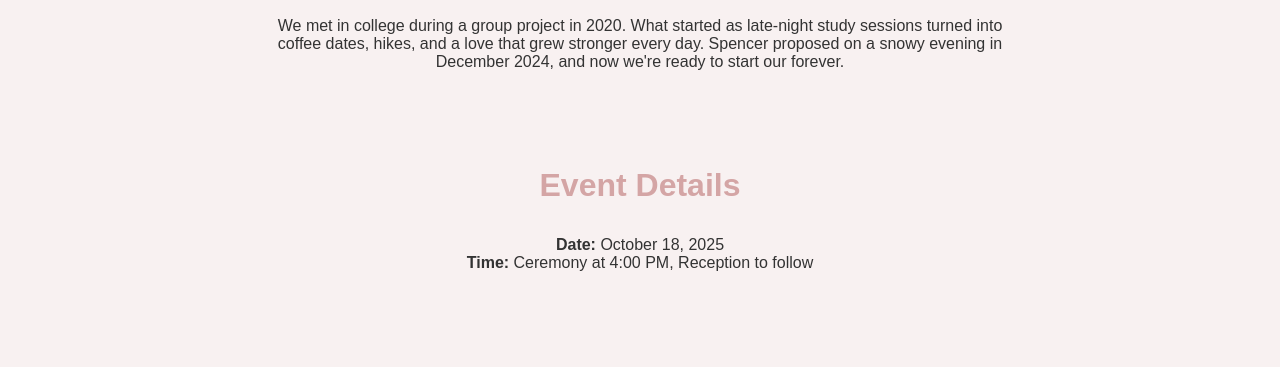
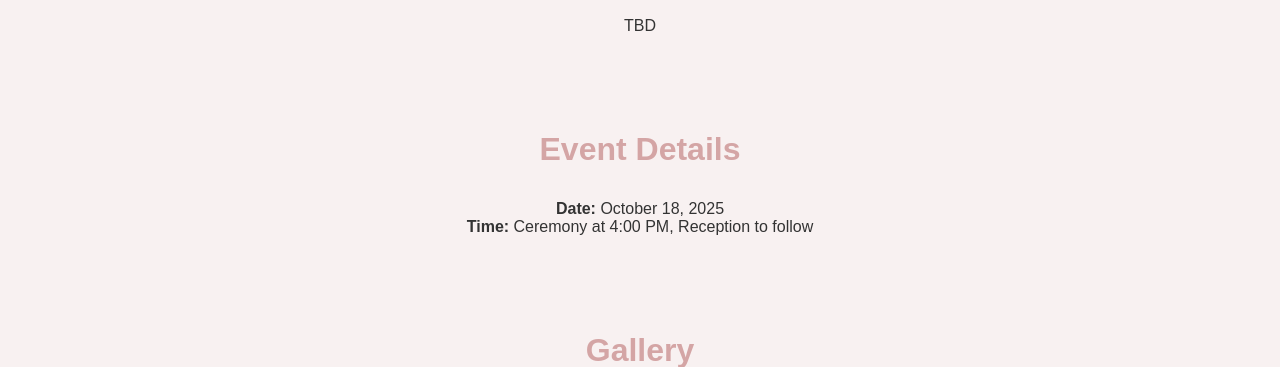
Before and after one commit to dhaataja/SpencerandEmily, a plain HTML site: page index.html in a window 1280 px wide. Shown: the part 733-1100 px from the top of the page. Drawn offline with Linux system fonts and the light colour scheme.

Commit message:
Update index.html

```diff
--- a/index.html
+++ b/index.html
@@ -107,7 +107,7 @@
     </section>
     <section id="story">
         <h2>Our Story</h2>
-        <p>We met in college during a group project in 2020. What started as late-night study sessions turned into coffee dates, hikes, and a love that grew stronger every day. Spencer proposed on a snowy evening in December 2024, and now we're ready to start our forever.</p>
+        <p>TBD</p>
     </section>
     <section id="details">
         <h2>Event Details</h2>
```
